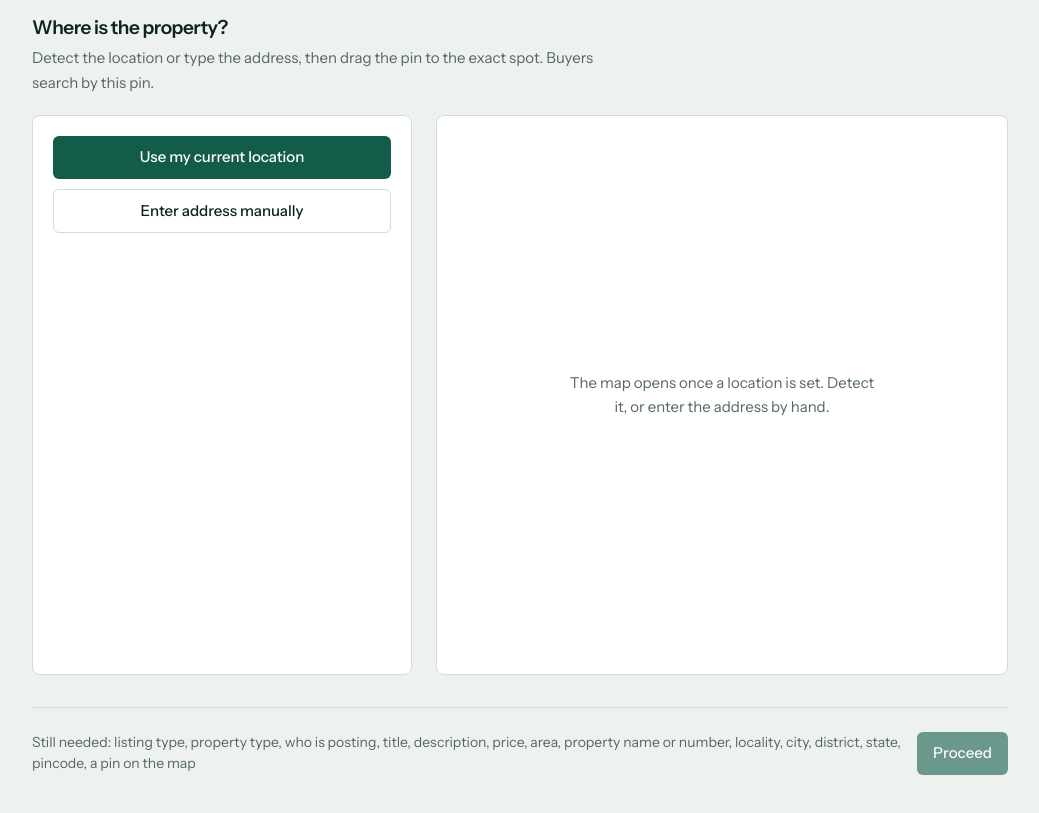
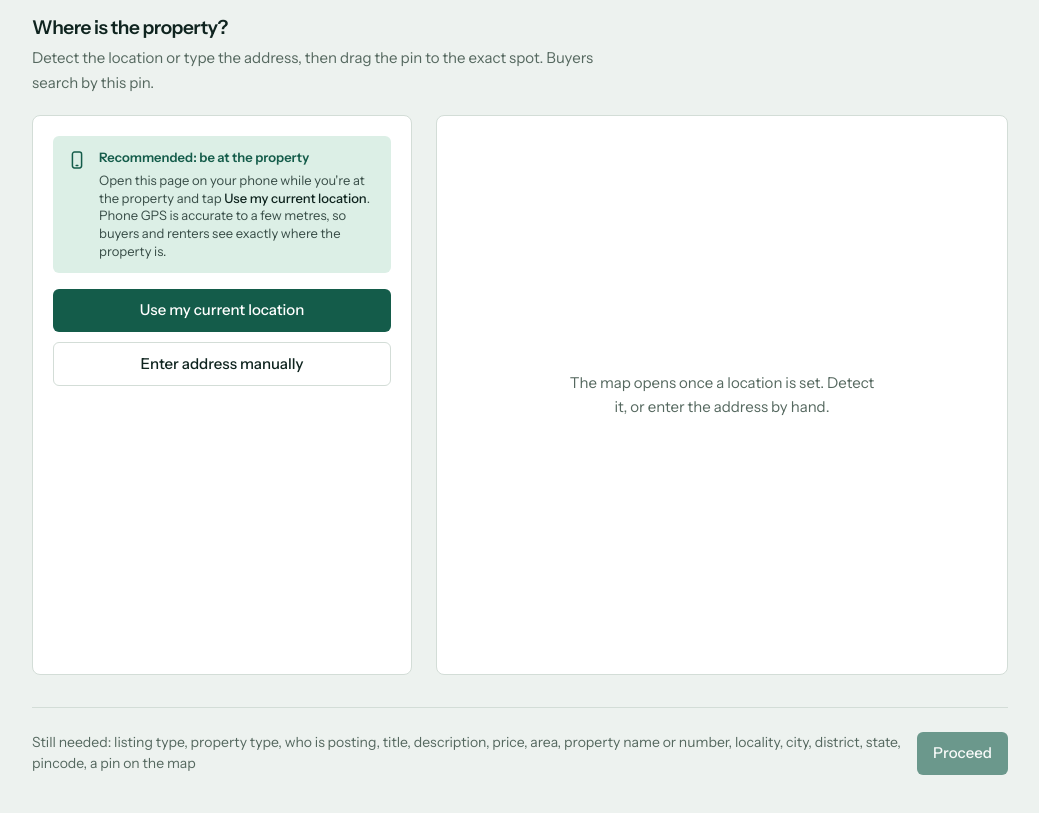
Before and after one commit to anujithvk-coderzon/real-estate, a Next.js app in the folder frontend/: page /list/create in a window 1280 px wide. Shown: the part 1200-2013 px from the top of the page, without its empty margins (240-1279 px from the left). Built offline with nearby package versions, Linux system fonts and the light colour scheme; no server answers.

Commit message:
(feat/listcreation): recommedation note

```diff
--- a/frontend/app/list/create/page.tsx
+++ b/frontend/app/list/create/page.tsx
@@ -116,6 +116,22 @@ const CreateListingPage = () => {
 
       <div className="mt-5 grid gap-6 lg:grid-cols-[minmax(320px,380px)_1fr]">
         <section className="rounded-lg border border-line bg-panel p-5">
+          {/* Shown before the choice, so people know the most accurate way first. */}
+          <div className="mb-4 flex gap-3 rounded-md bg-accent-soft px-3.5 py-3">
+            <svg viewBox="0 0 24 24" fill="none" stroke="currentColor" strokeWidth={1.8} strokeLinecap="round" strokeLinejoin="round" aria-hidden="true" className="mt-0.5 h-5 w-5 shrink-0 text-accent">
+              <rect x="6.5" y="2.5" width="11" height="19" rx="2.5" />
+              <path d="M11 18.5h2" />
+            </svg>
+            <div>
+              <p className="text-[13px] font-semibold text-accent">Recommended: be at the property</p>
+              <p className="mt-1 text-[13px] leading-snug text-ink/80">
+                Open this page on your phone while you&apos;re at the property and tap{" "}
+                <span className="font-medium text-ink">Use my current location</span>. Phone GPS is accurate to
+                a few metres, so buyers and renters see exactly where the property is.
+              </p>
+            </div>
+          </div>
+
           <div className="space-y-2.5">
             <button type="button" onClick={detectCurrentLocation} className={`w-full ${primaryButton}`}>
               Use my current location
```
